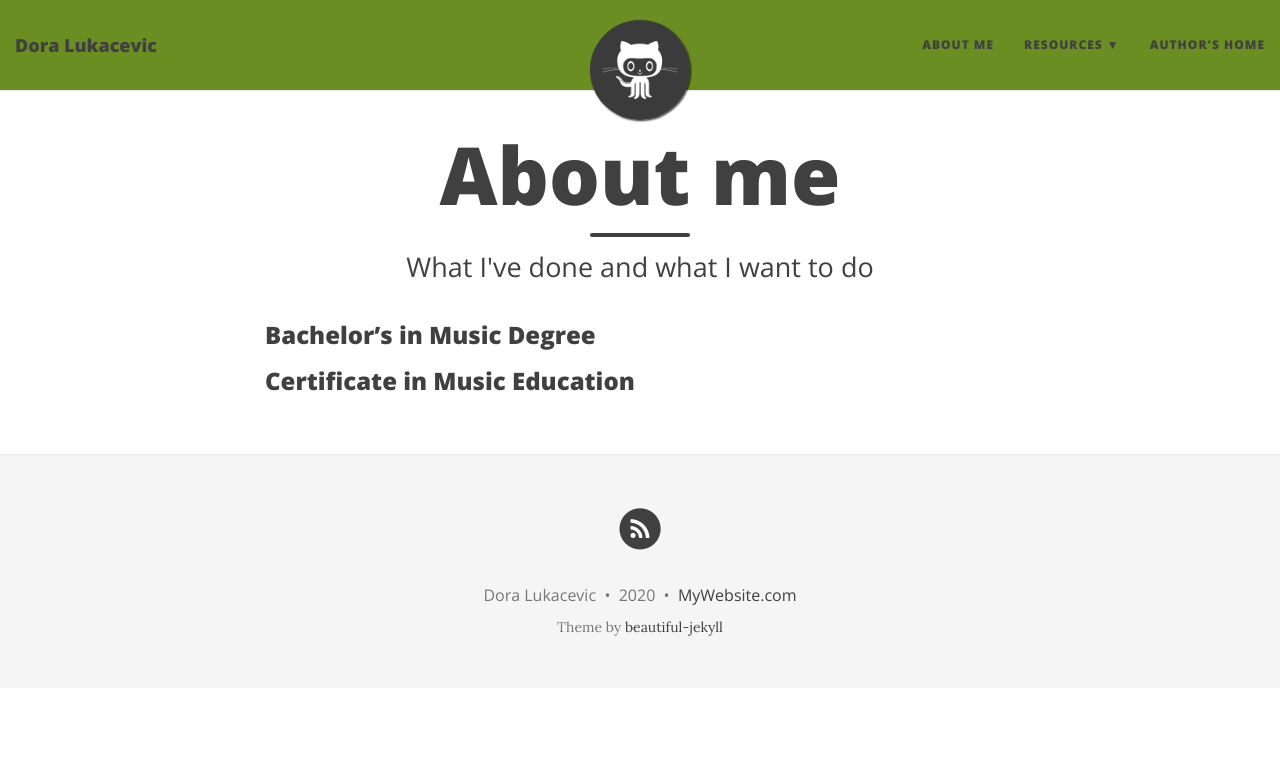
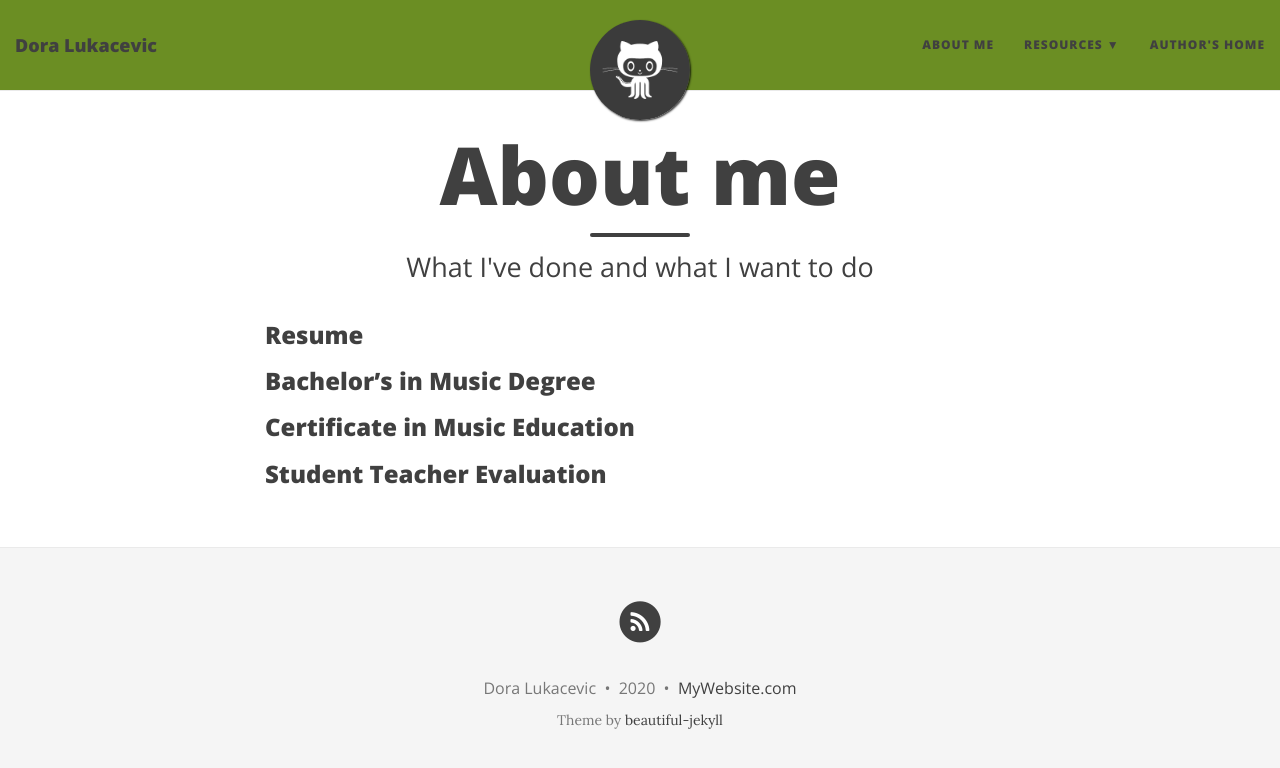
Before and after one commit to dlukacevic/dlukacevic.github.io, a Jekyll site: the page built from aboutme.md, in a window 1280 px wide. Shown: the top 768 px of the page. Built offline with Jekyll 4.4.1, drawn with Linux system fonts in a browser that asks for light colours; nearby versions of some CDN libraries.

Commit message:
Update aboutme.md

```diff
--- a/aboutme.md
+++ b/aboutme.md
@@ -4,7 +4,13 @@ title: About me
 subtitle: What I've done and what I want to do
 ---
 
+### Resume
+
+
 ### Bachelor's in Music Degree
 
 
 ### Certificate in Music Education
+
+
+### Student Teacher Evaluation
```
